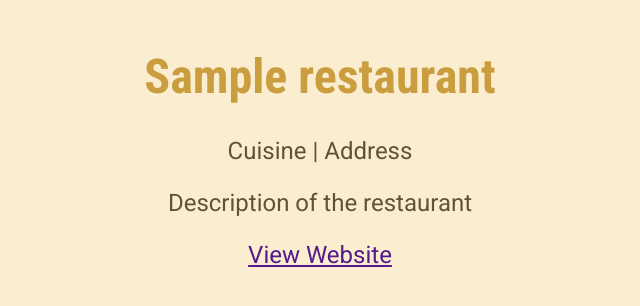
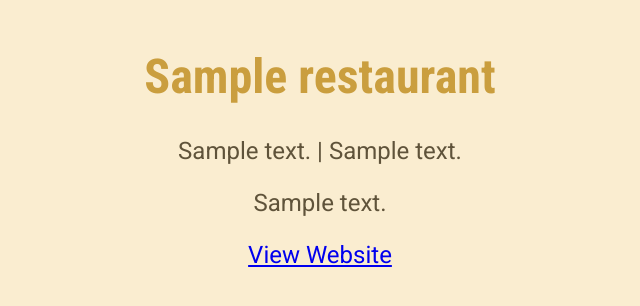
Before and after one commit to A-Gemy/100-Days-Of-Code-Web-Development-Bootcamp, a Node project: template 19 - Handling Dynamic Routes (URLs), Errors & Manag. Bigger Express Projects [51-53]/views/restaurant-detail.ejs in a window 1280 px wide. Shown: the part 80-386 px from the top of the page, without its empty margins (320-960 px from the left). Run offline with Node 20 templates, Linux system fonts and the light colour scheme; the template is opened without the code that fills it: most values are stand-ins (such as "Sample title", 1, 10 or a date in 2020).

Commit message:
Loading and displaying detail data about restaurants

```diff
--- a/19 - Handling Dynamic Routes (URLs), Errors & Manag. Bigger Express Projects [51-53]/app.js
+++ b/19 - Handling Dynamic Routes (URLs), Errors & Manag. Bigger Express Projects [51-53]/app.js
@@ -31,7 +31,16 @@ app.get("/restaurants", function (req, res) {
 // Dynamic Routes
 app.get("/restaurants/:id", function (req, res) {
   const restaurantId = req.params.id;
-  res.render("restaurant-detail", { rid: restaurantId });
+  const filePath = path.join(__dirname, "data", "restaurants.json");
+
+  const fileData = fs.readFileSync(filePath);
+  const storedRestaurants = JSON.parse(fileData);
+
+  for (const restaurant of storedRestaurants) {
+    if (restaurant.id === restaurantId) {
+      return res.render("restaurant-detail", { restaurant: restaurant });
+    }
+  }
 });
 
 app.get("/recommend", function (req, res) {
--- a/19 - Handling Dynamic Routes (URLs), Errors & Manag. Bigger Express Projects [51-53]/views/restaurant-detail.ejs
+++ b/19 - Handling Dynamic Routes (URLs), Errors & Manag. Bigger Express Projects [51-53]/views/restaurant-detail.ejs
@@ -8,9 +8,9 @@
     <%- include('includes/header') %> <%- include('includes/side-drawer') %>
     <main>
       <h1><%= restaurant.name %></h1>
-      <p>Cuisine | Address</p>
-      <p>Description of the restaurant</p>
-      <p><a href="">View Website</a></p>
+      <p><%= restaurant.cuisine %> | <%= restaurant.address %></p>
+      <p><%= restaurant.description %></p>
+      <p><a href="<%= restaurant.website %>">View Website</a></p>
     </main>
   </body>
 </html>
```
